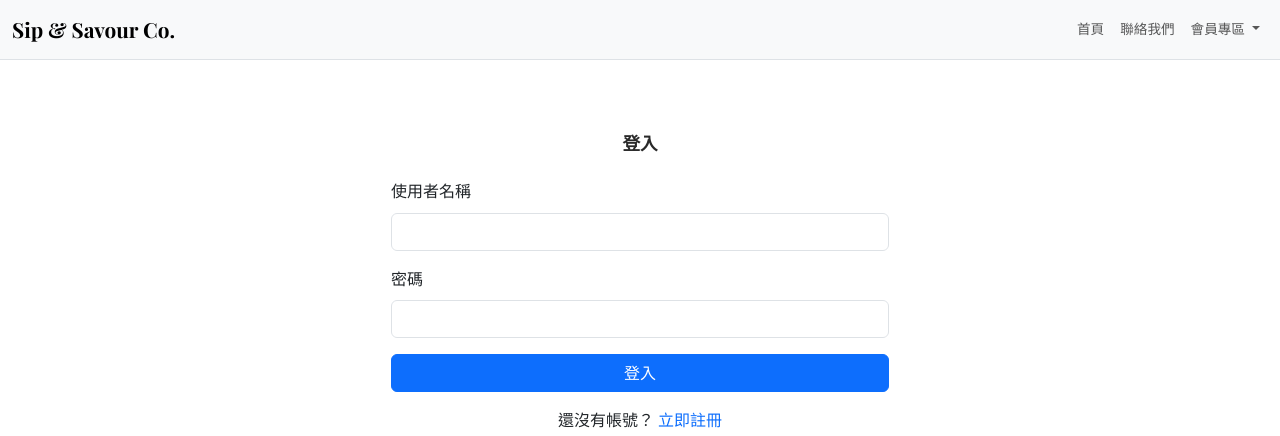
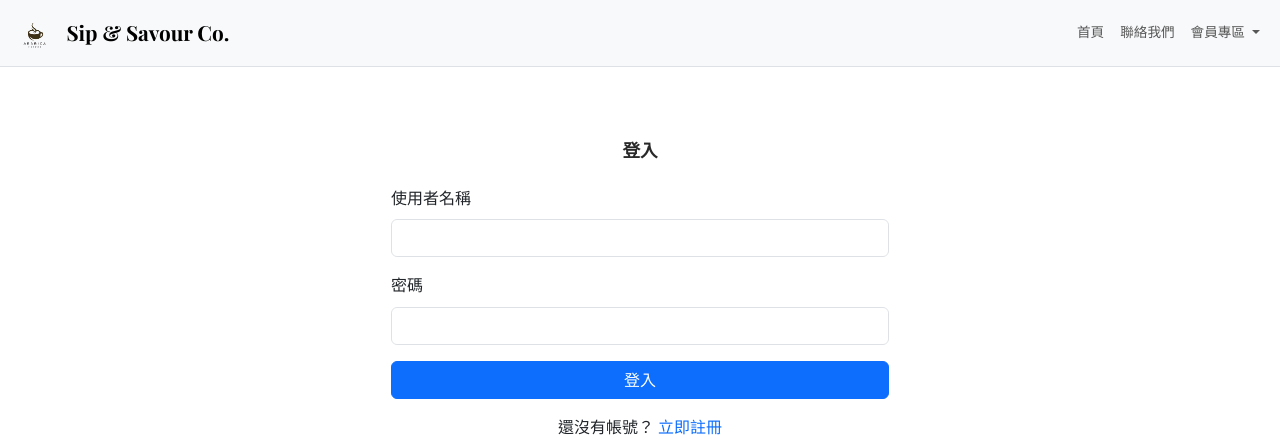
Before and after one commit to Yong-Cheng-Huang/Sip-Savour-Co, a Django app: page /login/ in a window 1280 px wide. Shown: the top 436 px of the page. Run offline with Django 5.2, Linux system fonts and the light colour scheme; parts of the project's set-up code (start-up, migrations or seed data) failed here and were passed over.

Commit message:
Update base.html to include a logo image for the navbar; add logo.png; update product description truncation in home.html; update db.sqlite3.

```diff
--- a/templates/base.html
+++ b/templates/base.html
@@ -14,6 +14,20 @@
   <link rel="stylesheet" href="https://cdnjs.cloudflare.com/ajax/libs/font-awesome/6.0.0/css/all.min.css">
   <!-- Custom CSS -->
   <link href="{% static 'css/style.css' %}" rel="stylesheet">
+  <style>
+    .logo-transparent {
+      mix-blend-mode: multiply;
+      filter: brightness(1.1);
+    }
+    .navbar-brand {
+      display: flex;
+      align-items: center;
+      gap: 0.5rem;
+    }
+    .navbar-brand img {
+      margin: 0;
+    }
+  </style>
 
   {% block extra_css %}{% endblock %}
 </head>
@@ -22,7 +36,10 @@
   <!-- Navigation -->
   <nav class="navbar navbar-expand-lg navbar-light bg-light border-bottom">
     <div class="container-fluid">
-      <a class="navbar-brand" href="/">Sip &amp; Savour Co.</a>
+      <a class="navbar-brand" href="/">
+        <img src="{% static 'images/logo.png' %}" alt="SipSavour Logo" height="40" class="logo-transparent">
+        <span>Sip &amp; Savour Co.</span>
+      </a>
       <button class="navbar-toggler" type="button" data-bs-toggle="collapse" data-bs-target="#navbarNav">
         <span class="navbar-toggler-icon"></span>
       </button>
--- a/templates/home.html
+++ b/templates/home.html
@@ -36,7 +36,7 @@
                     {% endif %}
                     <div class="card-body text-center">
                         <h5 class="card-title">{{ product.name }}</h5>
-                        <p class="card-text">{{ product.description|truncatechars:50 }}</p>
+                        <p class="card-text">{{ product.description|truncatechars:45 }}</p>
                         <p class="text-primary fw-bold">$ {{ product.price }}</p>
                         {% if user.is_authenticated %}
                         <a href="{% url 'products:product_detail' product.pk %}" class="btn btn-outline-primary">查看詳情</a>
```
Also changed, not shown: db.sqlite3, static/images/logo.png (added).
